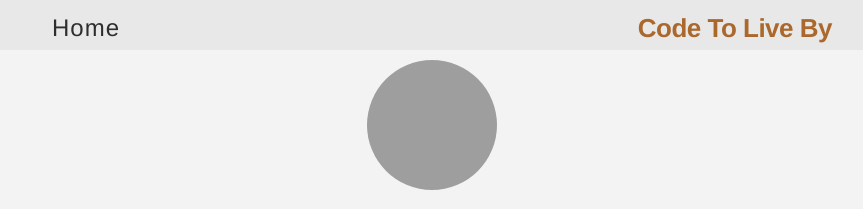
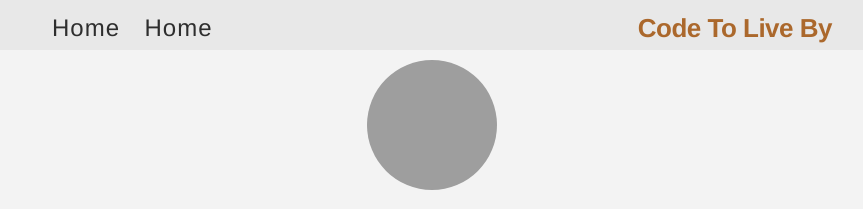
Before and after one commit to shawnlknight/blog, a Jekyll site: the page built from index.html, in a window 1280 px wide. Shown: the top 209 px of the page, without its empty margins (208-1071 px from the left). Built offline with Jekyll 4.4.1, drawn with Linux system fonts in a browser that asks for light colours; the list of posts is cut into pages by our own code.

Commit message:
Update header.html

```diff
--- a/_includes/header.html
+++ b/_includes/header.html
@@ -19,6 +19,7 @@
       <div class="trigger">
         {% for page in site.pages %}
           {% if page.title %}<a class="page-link" href="{{ site.home }}">{{ page.title }}</a>{% endif %}
+          {% if page.title %}<a class="page-link" href="{{ site.me }}">{{ page.title }}</a>{% endif %}
         {% endfor %}
       </div>
     </nav>
```
